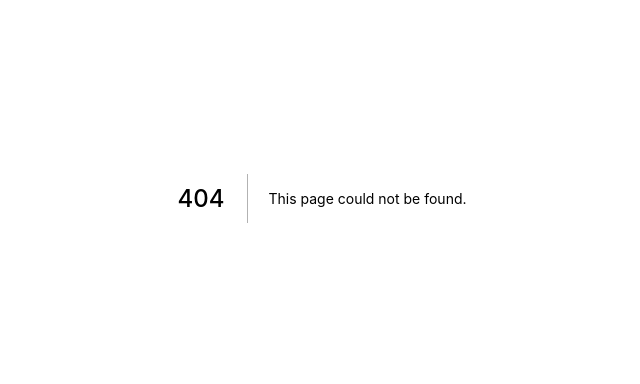
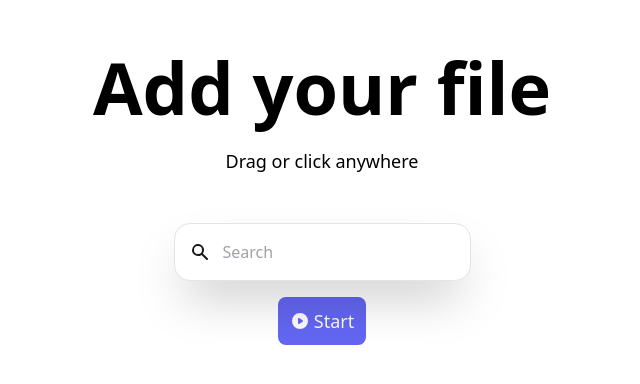
Before and after one commit to victortimsit/face-on, a Next.js app: page /upload in a window 1280 px wide. Before the commit this address had no page. Shown: the part 202-586 px from the top of the page, without its empty margins (318-958 px from the left). Built offline with nearby package versions, Linux system fonts and the light colour scheme.

Commit message:
:recycle: Refactored route with app ctx

```diff
--- a/components/buttons/Button.tsx
+++ b/components/buttons/Button.tsx
@@ -25,7 +25,10 @@ export default function Button({
       focus:outline-none active:bg-primary-900 hover:bg-primary-400 ${className}`}
       onClick={onClick}
     >
-      {icon && cloneElement(icon, { className: "h-5 w-5 text-neutral-50" })}
+      {icon &&
+        cloneElement(icon, {
+          className: `h-5 w-5 text-neutral-50 ${children && "mr-1"}`,
+        })}
       <Typography variant="button1" className="text-neutral-50">
         {children && children}
       </Typography>
--- a/components/inputs/UploadFile.tsx
+++ b/components/inputs/UploadFile.tsx
@@ -20,6 +20,7 @@ export default function UploadFile({
 
     setTitle(file.name);
     setSubtitle(`Loading ${bytesToSize(file.size)}...`);
+
     fileReader.onload = (e) => onFileLoad(e.target.result);
   };
 
--- /dev/null
+++ b/context/state.tsx
@@ -0,0 +1,22 @@
+import { createContext, useContext, useState } from "react";
+import useIframe from "../hooks/useIframe";
+
+const AppContext = createContext(null);
+
+export function AppWrapper({ children }) {
+  const [files, setFiles] = useState([]);
+  const [loadedIframe, loadIframe] = useIframe();
+
+  const state = {
+    files,
+    setFiles,
+    loadedIframe,
+    loadIframe,
+  };
+
+  return <AppContext.Provider value={state}>{children}</AppContext.Provider>;
+}
+
+export function useAppContext() {
+  return useContext(AppContext);
+}
--- a/pages/_app.js
+++ /dev/null
@@ -1,7 +0,0 @@
-import '../styles/globals.css'
-
-function MyApp({ Component, pageProps }) {
-  return <Component {...pageProps} />
-}
-
-export default MyApp
--- /dev/null
+++ b/pages/_app.tsx
@@ -0,0 +1,12 @@
+import { AppWrapper } from "../context/state";
+import "../styles/globals.css";
+
+function MyApp({ Component, pageProps }) {
+  return (
+    <AppWrapper>
+      <Component {...pageProps} />
+    </AppWrapper>
+  );
+}
+
+export default MyApp;
--- a/pages/index.tsx
+++ b/pages/index.tsx
@@ -1,29 +1,9 @@
 import Head from "next/head";
-import React, { useEffect, useState } from "react";
-import Iframe from "../components/data_display/Iframe";
+import React from "react";
 import FloatFace from "../components/feedbacks/FloatFace";
-import SnackNotif from "../components/feedbacks/SnackNotif";
-import SearchBar from "../components/inputs/SearchBar";
-import UploadFile from "../components/inputs/UploadFile";
-import PdfReader from "../components/navigation/PDFReader";
-import { errors } from "../data/errors";
-import useIframe from "../hooks/useIframe";
-import { isValidURL } from "../utils/isValidURL";
+import Upload from "./upload";
 
 export default function Home() {
-  const [file, setFile] = useState(null);
-  const [loadedIframe, loadIframe] = useIframe();
-  const [notif, setNotif] = useState<false | string>(false);
-
-  useEffect(() => {
-    if (loadedIframe == false) setNotif(errors.unauthorized_iframe);
-  }, [loadedIframe]);
-
-  const handleSearch = (e) => {
-    const url = isValidURL(e.target.value);
-    url ? loadIframe(e.target.value) : setNotif(errors.invalid_url);
-  };
-
   return (
     <div>
       <Head>
@@ -31,25 +11,7 @@ export default function Home() {
         <link rel="icon" href="/favicon.ico" />
       </Head>
       <main>
-        {file && <PdfReader file={file} />}
-        {file == null && !loadedIframe && (
-          <div className="flex flex-col items-center justify-center w-full h-screen">
-            <UploadFile
-              className="w-full"
-              onFileLoad={(file) => setFile(file)}
-            />
-            <SnackNotif
-              message={notif && notif}
-              run={notif != false}
-              onEnded={() => setNotif(false)}
-            >
-              <SearchBar onChange={handleSearch} />
-            </SnackNotif>
-          </div>
-        )}
-        {loadedIframe && (
-          <Iframe src={loadedIframe} className="w-screen h-screen" />
-        )}
+        <Upload />
         <FloatFace />
       </main>
     </div>
--- /dev/null
+++ b/pages/player.tsx
@@ -0,0 +1,18 @@
+import React from "react";
+import Iframe from "../components/data_display/Iframe";
+import PdfReader from "../components/navigation/PDFReader";
+import { useAppContext } from "../context/state";
+export default function Player() {
+  const appCtx = useAppContext();
+  console.log(appCtx);
+  if (appCtx?.files == null && appCtx?.loadedIframe == null)
+    return <div>No files</div>;
+  return (
+    <div>
+      {appCtx.files && appCtx.files.map((file) => <PdfReader file={file} />)}
+      {appCtx.loadedIframe && (
+        <Iframe src={appCtx.loadedIframe} className="w-screen h-screen" />
+      )}
+    </div>
+  );
+}
--- /dev/null
+++ b/pages/upload.tsx
@@ -0,0 +1,46 @@
+import { PlayIcon } from "@heroicons/react/solid";
+import { useRouter } from "next/router";
+import React, { useEffect, useState } from "react";
+import Button from "../components/buttons/Button";
+import SnackNotif from "../components/feedbacks/SnackNotif";
+import SearchBar from "../components/inputs/SearchBar";
+import UploadFile from "../components/inputs/UploadFile";
+import { useAppContext } from "../context/state";
+import { errors } from "../data/errors";
+import { isValidURL } from "../utils/isValidURL";
+
+export default function Upload() {
+  const [notif, setNotif] = useState<false | string>(false);
+  const appCtx = useAppContext();
+  const router = useRouter();
+
+  const handleSearch = (e) => {
+    const url = isValidURL(e.target.value);
+    url ? appCtx.loadIframe(e.target.value) : setNotif(errors.invalid_url);
+  };
+
+  useEffect(() => {
+    if (appCtx?.loadedIframe == false) setNotif(errors.unauthorized_iframe);
+  }, [appCtx?.loadedIframe]);
+  return (
+    <div className="flex flex-col items-center justify-center w-full h-screen">
+      <UploadFile
+        className="w-full"
+        onFileLoad={(file) => appCtx.setFiles([...appCtx.files, file])}
+      />
+      <SnackNotif
+        message={notif && notif}
+        run={notif != false}
+        onEnded={() => setNotif(false)}
+      >
+        <SearchBar onChange={handleSearch} />
+      </SnackNotif>
+      <Button
+        onClick={() => router.push("/player")}
+        children="Start"
+        className="mt-4"
+        icon={<PlayIcon />}
+      />
+    </div>
+  );
+}
```
